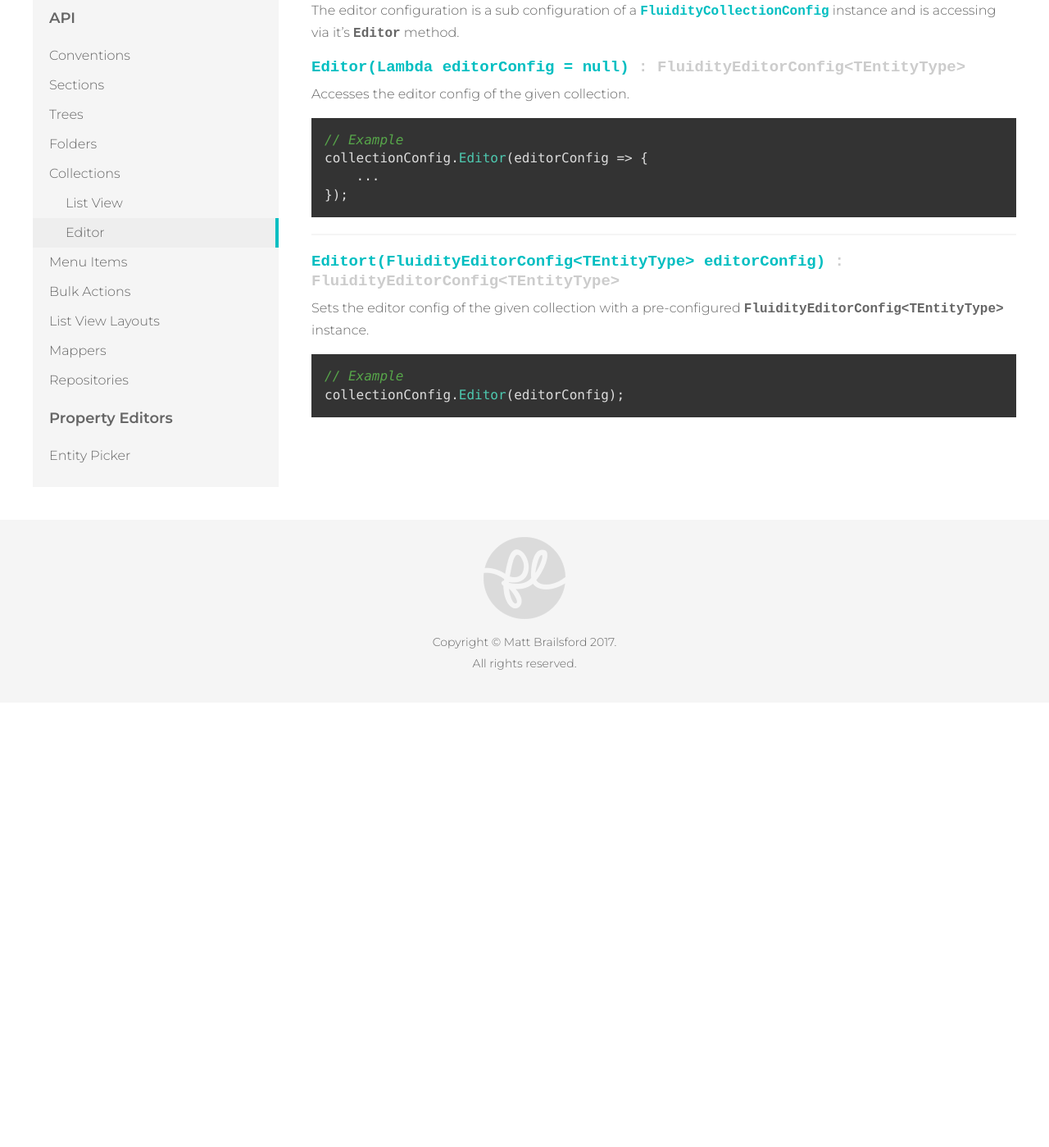
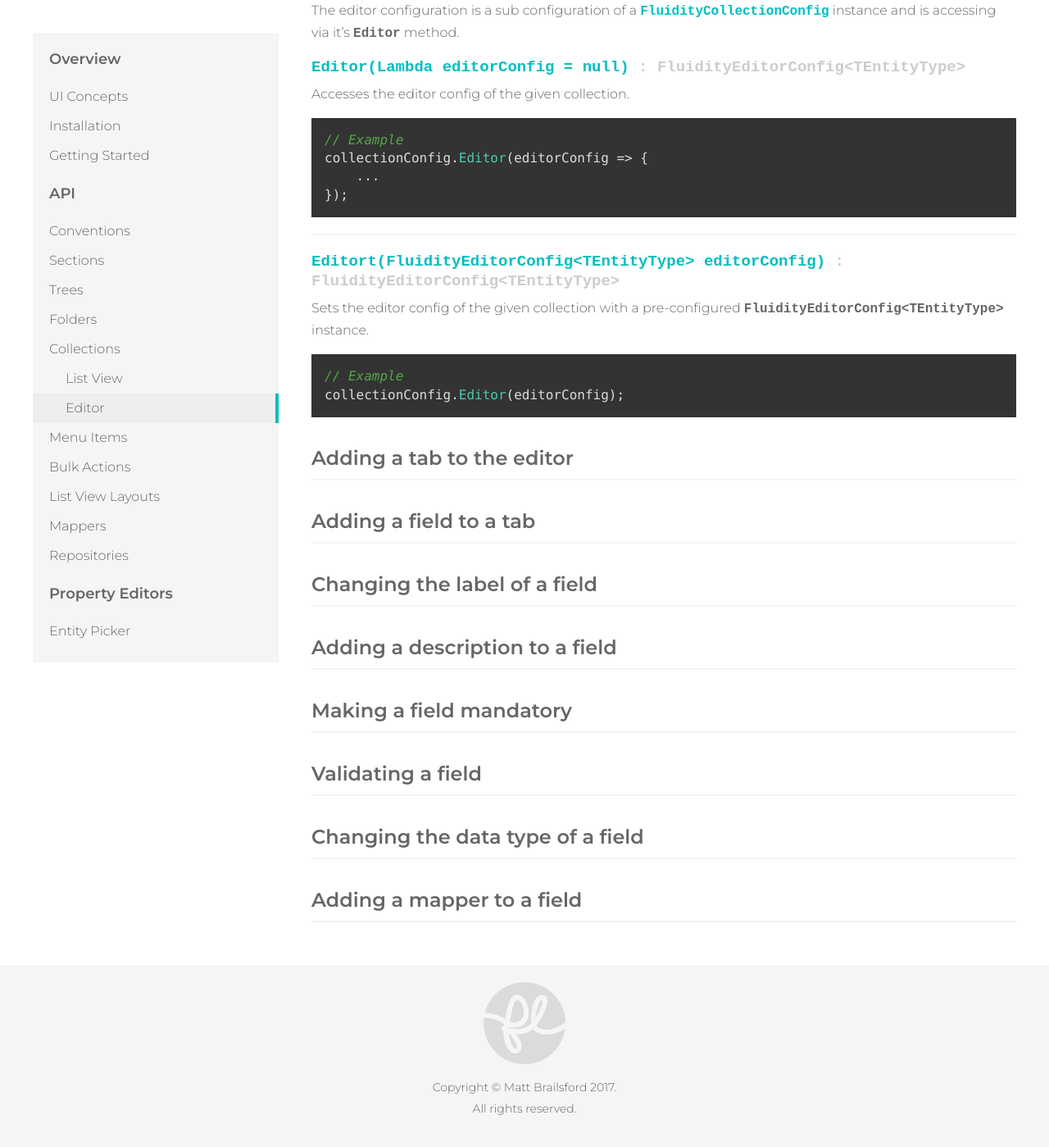
Before and after one commit to mattbrailsford/umbraco-fluidity, a Jekyll site: the page built from docs/_pages/02-api-04-collections-01-editor.md, in a window 1280 px wide and 1400 px high, scrolled down 499 px. Shown: the whole window at 82% size. Built offline with Jekyll 4.4.1, drawn with Linux system fonts in a browser that asks for light colours; before the commit the page ends 1356 px from its top, so only the background shows below that.

Commit message:
Roughed out editor headings

`````diff
--- a/docs/_pages/02-api-04-collections-01-editor.md
+++ b/docs/_pages/02-api-04-collections-01-editor.md
@@ -33,3 +33,27 @@
 // Example
 collectionConfig.Editor(editorConfig);
 ````
+
+### Adding a tab to the editor
+{: .mt}
+
+### Adding a field to a tab
+{: .mt}
+
+### Changing the label of a field
+{: .mt}
+
+### Adding a description to a field
+{: .mt}
+
+### Making a field mandatory
+{: .mt}
+
+### Validating a field
+{: .mt}
+
+### Changing the data type of a field
+{: .mt}
+
+### Adding a mapper to a field
+{: .mt}
`````
